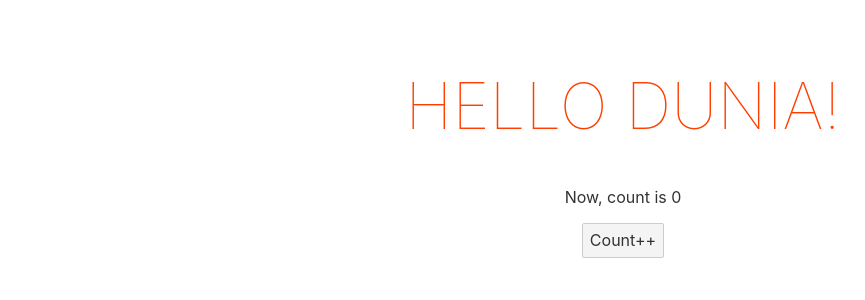
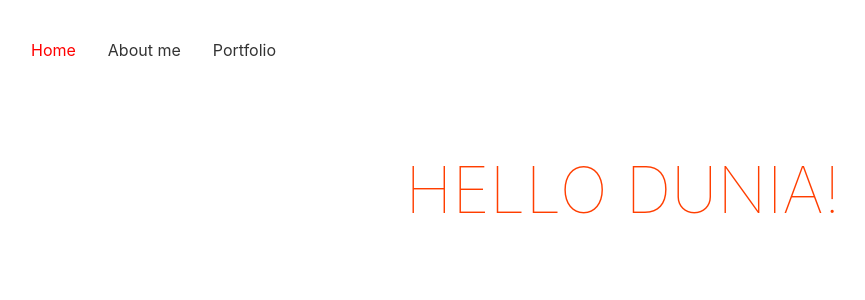
Before and after one commit to doltonsedward/Personal-website-svelte, a Svelte app: page / in a window 1280 px wide. Shown: the top 300 px of the page, without its empty margins (17-882 px from the left). Built offline with nearby package versions, Linux system fonts and the light colour scheme.

Commit message:
send data to header from app

```diff
--- a/src/App.svelte
+++ b/src/App.svelte
@@ -1,14 +1,20 @@
 <script>
-	export let name;
-	let count = 0;
+	import { Header, Footer } from './components'
+	export let name
+	export let title
 
-	const handleCount = () => count++
+	$: document.title = title
+
+	let navItems = ['Home', 'About me', 'Portfolio']
+	let activeIn = 'Home'
+	const navChange = (e) => {
+		activeIn = e.detail
+	}
 </script>
 
+<Header {navItems} {activeIn} on:navChange={navChange} />
 <main>
 	<h1>Hello {name}!</h1>
-	<p>Now, count is {count}</p>
-	<button on:click={handleCount}>Count++</button>
 </main>
 
 <style>
```
